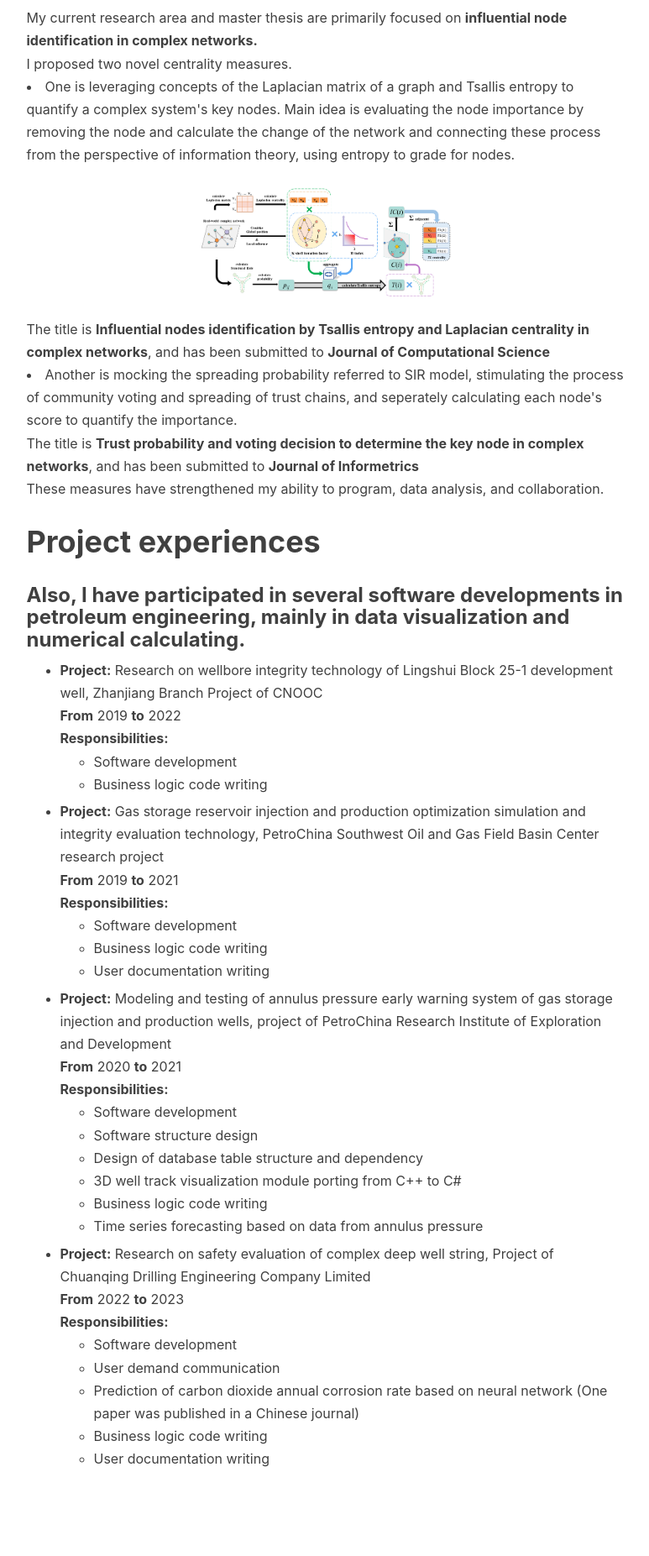
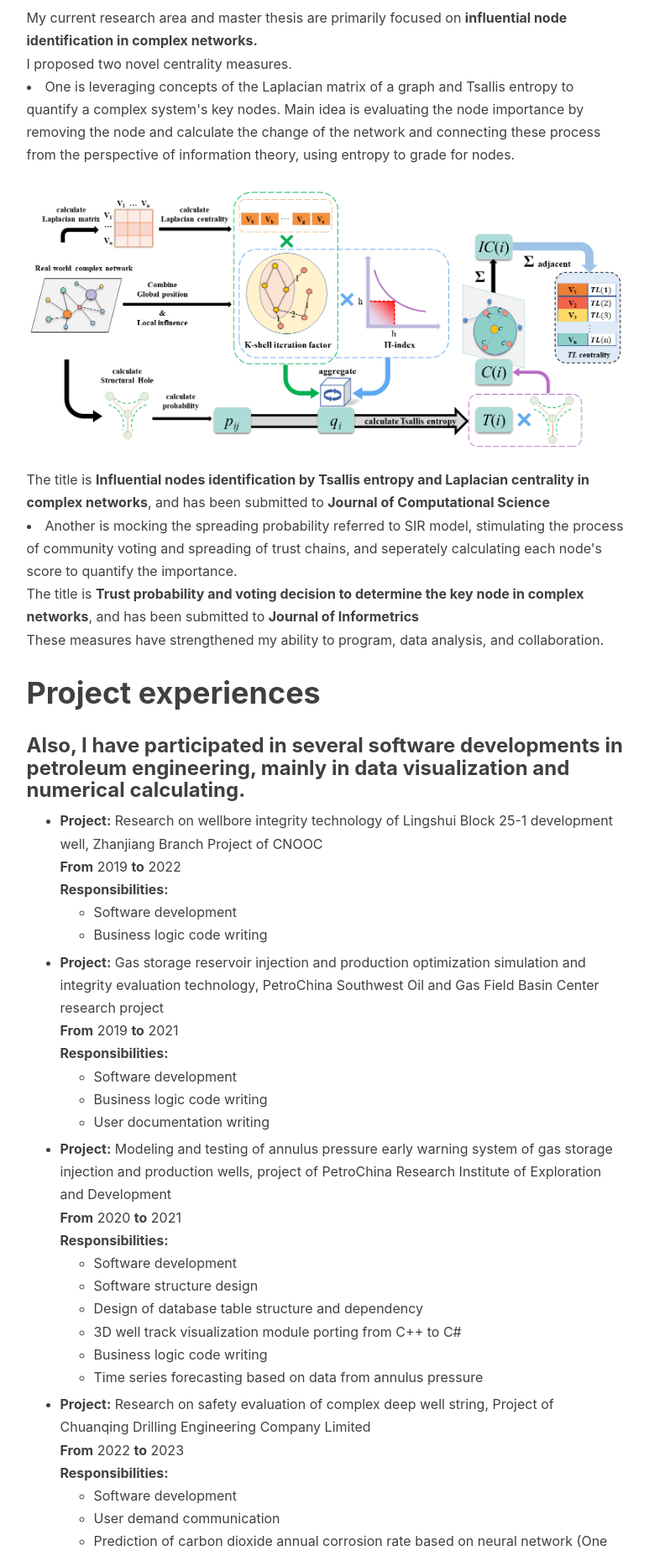
Before and after one commit to Fotrey/fotrey.github.io, a Jekyll site: the page built from about.html, in a window 1280 px wide. Shown: the part 1010-2863 px from the top of the page at 84% size, without its empty margins (136-909 px from the left). Built offline with Jekyll 4.4.1, drawn with Linux system fonts in a browser that asks for light colours; nearby versions of some CDN libraries; comment, search, counter and statistics services are not loaded.

Commit message:
Update about.html

```diff
--- a/about.html
+++ b/about.html
@@ -40,7 +40,7 @@ header-img: "img/post-bg-universe.jpg"
     <li>
         One is leveraging concepts of the Laplacian matrix of a graph and Tsallis entropy to quantify a complex system's key nodes. Main idea is evaluating the node importance by removing the node and calculate the change of the network and connecting these process from the perspective of information theory, using entropy to grade for nodes.
         <br>
-        <img src="https://fotrey.github.io/img/process.png" alt="illustration"  width="300" height="200">
+        <img src="https://fotrey.github.io/img/process.png" alt="illustration"  width="1600" height="900">
         The title is <strong>Influential nodes identification by Tsallis entropy and Laplacian centrality in complex networks</strong>, and has been submitted to <strong>Journal of Computational Science</strong>
         <br>
     </li>
```
